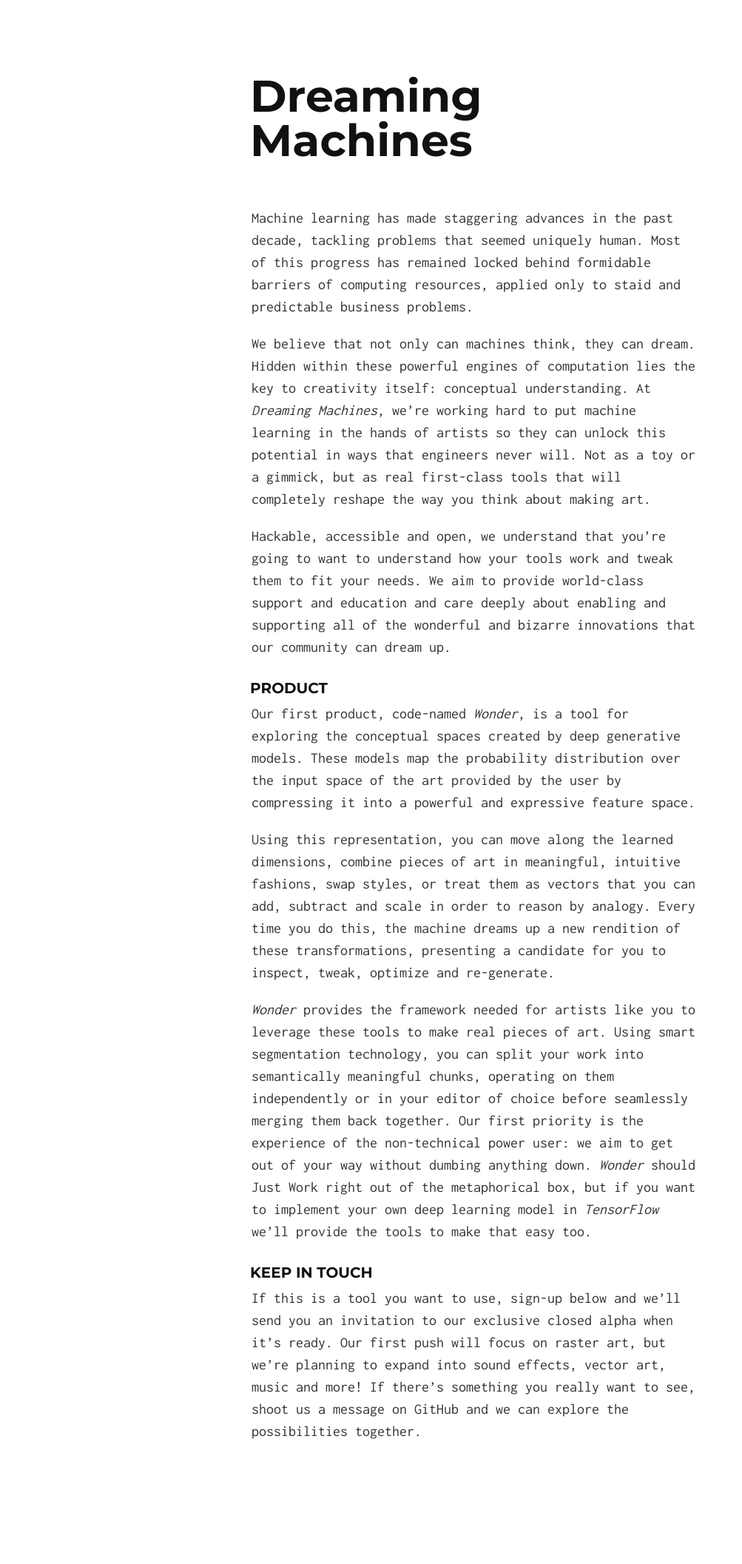
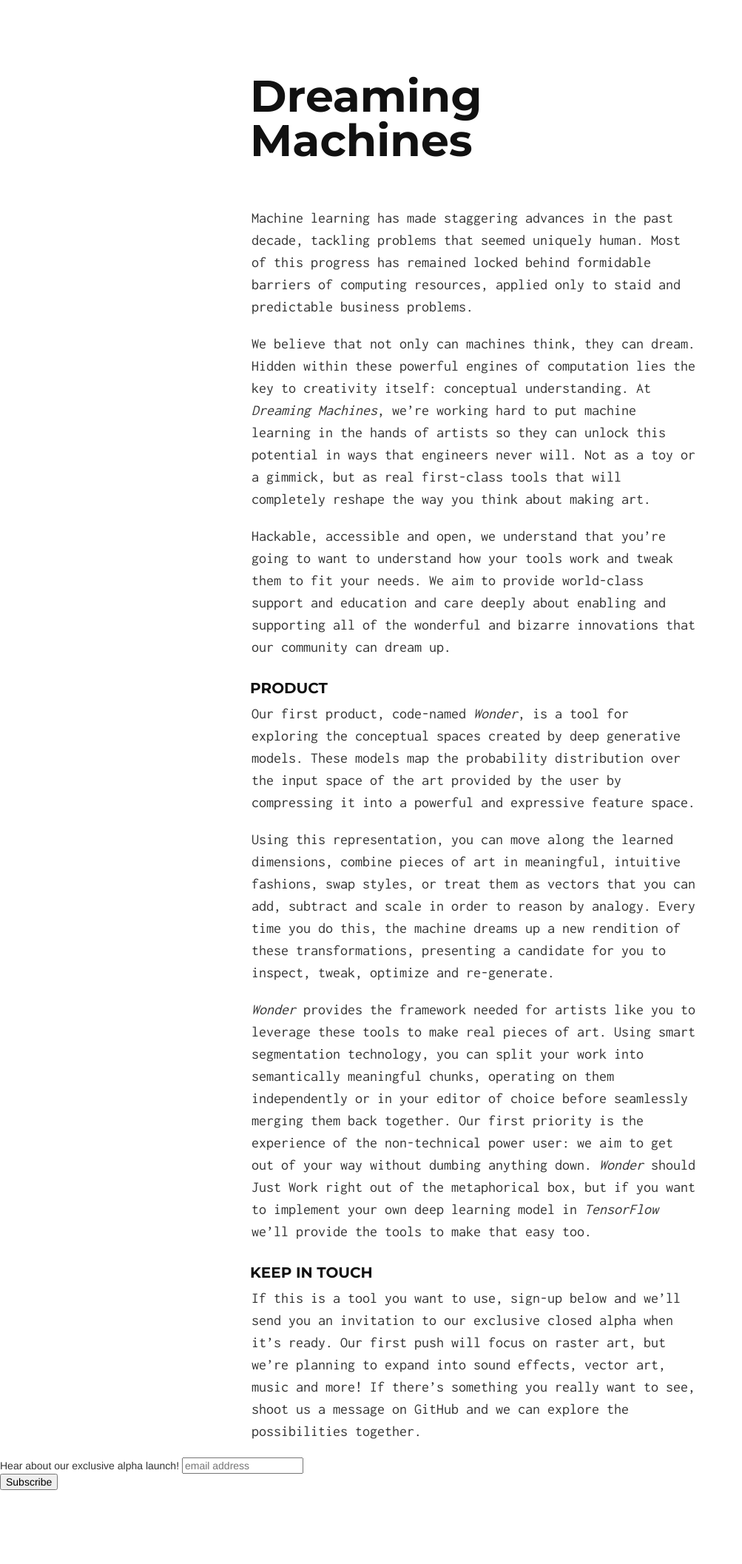
Before and after one commit to DreamingMachines/DreamingMachines.github.io, a Jekyll site: the page built from index.md, in a window 1280 px wide. Shown: the whole page at 74% size, without its empty margins (0-1003 px from the left). Built offline with Jekyll 4.4.1, drawn with Linux system fonts in a browser that asks for light colours; comment, search, counter and statistics services are not loaded; before the commit the page ends 2050 px from its top, so only the background shows below that.

Commit message:
Basic Mailchimp subscription

```diff
--- /dev/null
+++ b/_includes/mailing_list.html
@@ -0,0 +1,20 @@
+<!-- Begin MailChimp Signup Form -->
+<link href="//cdn-images.mailchimp.com/embedcode/horizontal-slim-10_7.css" rel="stylesheet" type="text/css">
+<style type="text/css">
+	#mc_embed_signup{background:#fff; clear:left; font:14px Helvetica,Arial,sans-serif; width:100%;}
+	/* Add your own MailChimp form style overrides in your site stylesheet or in this style block.
+	   We recommend moving this block and the preceding CSS link to the HEAD of your HTML file. */
+</style>
+<div id="mc_embed_signup">
+<form action="//github.us16.list-manage.com/subscribe/post?u=58234ab2d4cd46ecd57de75d5&amp;id=159fe2db78" method="post" id="mc-embedded-subscribe-form" name="mc-embedded-subscribe-form" class="validate" target="_blank" novalidate>
+    <div id="mc_embed_signup_scroll">
+	<label for="mce-EMAIL">Hear about our exclusive alpha launch!</label>
+	<input type="email" value="" name="EMAIL" class="email" id="mce-EMAIL" placeholder="email address" required>
+    <!-- real people should not fill this in and expect good things - do not remove this or risk form bot signups-->
+    <div style="position: absolute; left: -5000px;" aria-hidden="true"><input type="text" name="b_58234ab2d4cd46ecd57de75d5_159fe2db78" tabindex="-1" value=""></div>
+    <div class="clear"><input type="submit" value="Subscribe" name="subscribe" id="mc-embedded-subscribe" class="button"></div>
+    </div>
+</form>
+</div>
+
+<!--End mc_embed_signup-->
--- a/_layouts/default.html
+++ b/_layouts/default.html
@@ -15,5 +15,6 @@
     {{ content }}
   </div>
 {% include scripts.html %}
+{% include mailing_list.html %}
 </body>
 </html>
```
